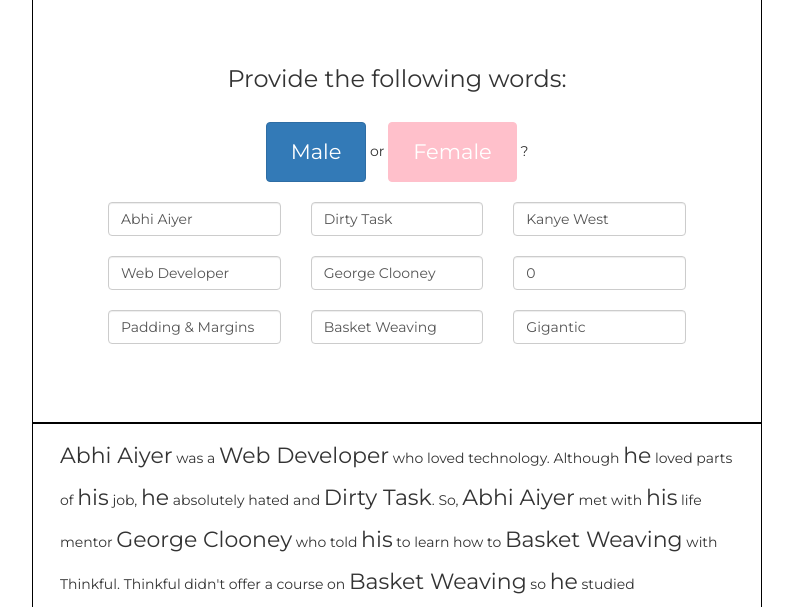
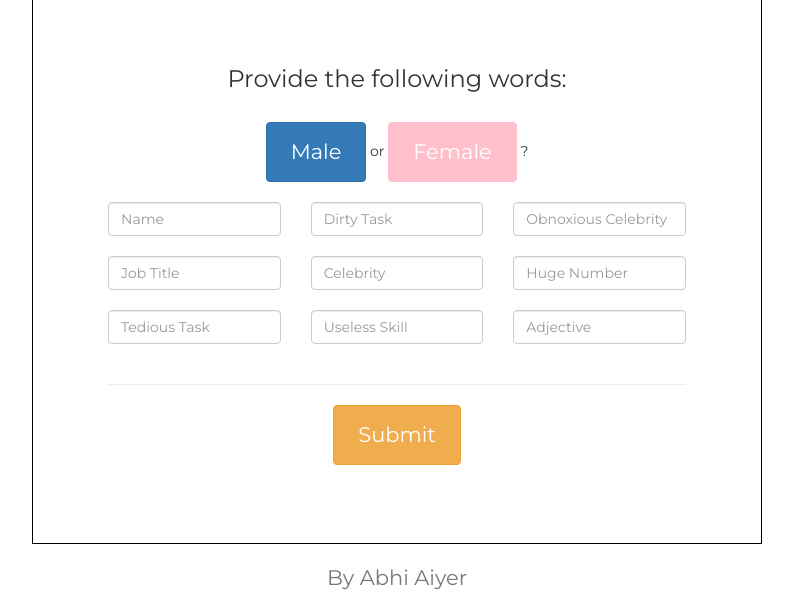
Before and after one commit to abhiaiyer91/adlibs, a plain HTML site: page index.html in a window 1280 px wide. Shown: the part 193-800 px from the top of the page, without its empty margins (243-1036 px from the left). Drawn offline with nearby package versions, Linux system fonts and the light colour scheme; some packages are replaced by stand-ins of ours; files that its build step writes are made by us from their sources.

Commit message:
Form Requirements Click Events

```diff
--- a/scripts/controllers/main.js
+++ b/scripts/controllers/main.js
@@ -2,19 +2,7 @@
 
 angular.module('adlibsApp')
   .controller('MainCtrl', function ($scope) {
-    $scope.adlib =
-    	{
-    		name: 'Abhi Aiyer',
-    		dirty: 'Dirty Task',
-    		obnox: 'Kanye West',
-    		job: 'Web Developer',
-    		celebrity: 'George Clooney',
-    		bignumber: 0,
-    		tedious: 'Padding & Margins',
-    		useless: 'Basket Weaving',
-    		adj: 'Gigantic'
-
-    	};
+    $scope.madlibs = $scope.adlib;
 
     $scope.gender =
     	{
@@ -44,4 +32,18 @@ angular.module('adlibsApp')
    		$scope.gender.female.valid = true;
    };
 
+   $scope.form = true;
+
+   $scope.submit = function () {
+      console.log($scope.adlib);
+      $scope.story = true;
+      $scope.form = false;
+   }
+
+   $scope.reset = function (){
+      $scope.story = false;
+      $scope.form = true;
+      $scope.madlibs = $scope.adlibs;
+   }
+
   });
--- a/views/main.html
+++ b/views/main.html
@@ -1,6 +1,6 @@
 
 <div class="container box">
-<div class="jumbotron">
+<div class="jumbotron" ng-show="form">
   <h3>Provide the following words:</h3>
   <br>
 
@@ -9,50 +9,56 @@
       <button class="btn btn-danger pink" ng-class="{active: gender.female.valid ===true}" ng-click="clickFemale()">Female</button> ?
   </div>
 <br>
+
+  <form ng-submit="submit()">
     <div class="row">
       <div class="col-sm-4">
-         <input type="text" ng-click="adlib.name = ''" ng-model="adlib.name" class="form-control" placeholder="Name">
+           <input type="text" ng-click="madlibs.name = ''" ng-model="madlibs.name" class="form-control" placeholder="Name" required>
       </div>
       <div class="col-sm-4">
-         <input type="text" ng-click="adlib.dirty = ''" ng-model="adlib.dirty" class="form-control" placeholder="Dirty Task">
+           <input type="text" ng-click="madlibs.dirty = ''" ng-model="madlibs.dirty" class="form-control" placeholder="Dirty Task" required>
       </div>
       <div class="col-sm-4">
-         <input type="text" ng-click="adlib.obnox = ''" ng-model="adlib.obnox" class="form-control" placeholder="Obnoxious Celebrity">
+           <input type="text" ng-click="madlibs.obnox = ''" ng-model="madlibs.obnox" class="form-control" placeholder="Obnoxious Celebrity" required>
       </div>
     </div>
     <br>
     <div class="row">
       <div class="col-sm-4">
-         <input type="text" ng-click="adlib.job = ''" ng-model="adlib.job" class="form-control" placeholder="Job Title">
+           <input type="text" ng-click="madlibs.job = ''" ng-model="madlibs.job" class="form-control" placeholder="Job Title" required>
       </div>
       <div class="col-sm-4">
-         <input type="text" ng-click="adlib.celebrity = ''" ng-model="adlib.celebrity" class="form-control" placeholder="Celebrity">
+           <input type="text" ng-click="madlibs.celebrity = ''" ng-model="madlibs.celebrity" class="form-control" placeholder="Celebrity" required>
       </div>
       <div class="col-sm-4">
-         <input type="number" ng-click="adlib.bignumber = ''"  ng-model="adlib.bignumber" class="form-control" placeholder="Huge Number">
+           <input type="number" ng-click="madlibs.bignumber = ''"  ng-model="madlibs.bignumber" class="form-control" placeholder="Huge Number" required>
       </div>
     </div>
     <br>
     <div class="row">
       <div class="col-sm-4">
-         <input type="text" ng-click="adlib.tedious = ''" ng-model="adlib.tedious" class="form-control" placeholder="Tedious Task">
+           <input type="text" ng-click="madlibs.tedious = ''" ng-model="madlibs.tedious" class="form-control" placeholder="Tedious Task" required>
       </div>
       <div class="col-sm-4">
-         <input type="text" ng-click="adlib.useless = ''" ng-model="adlib.useless" class="form-control" placeholder="Useless Skill">
+           <input type="text" ng-click="madlibs.useless = ''" ng-model="madlibs.useless" class="form-control" placeholder="Useless Skill" required>
       </div>
       <div class="col-sm-4">
-         <input type="text" ng-click="adlib.adj = ''" ng-model="adlib.adj" class="form-control" placeholder="Adjective">
+           <input type="text" ng-click="madlibs.adj = ''" ng-model="madlibs.adj" class="form-control" placeholder="Adjective" required>
       </div>
     </div>
+    <br>
+    <hr>
+    <input type="submit" value="Submit" class="btn btn-warning"/>
+  </form>
 </div>
 </div>
 
 
-<section class="box container">
+<section class="box container" ng-show="story">
   <div class="row">
     <div class="col-sm-12">
       <div class="story">
-        <span>{{adlib.name}}</span> was a <span>{{adlib.job}}</span> who loved technology. Although
+        <span>{{madlibs.name}}</span> was a <span>{{madlibs.job}}</span> who loved technology. Although
             <span ng-if="gender.male.valid === false && gender.female.valid === false">{{gender.male.he}}</span>
             <span ng-if="gender.male.valid === true">{{gender.male.he}}</span>
             <span ng-if="gender.female.valid === true">{{gender.female.she}}</span> loved parts of
@@ -61,12 +67,12 @@
             <span ng-if="gender.female.valid === true">{{gender.female.her}}</span>  job,
             <span ng-if="gender.male.valid === false && gender.female.valid === false">{{gender.male.he}}</span>
             <span ng-if="gender.male.valid === true">{{gender.male.he}}</span>
-            <span ng-if="gender.female.valid === true">{{gender.female.she}}</span> absolutely hated  <span>{{adlb.tedious}}</span> and <span>{{adlib.dirty}}</span>. So, <span>{{adlib.name}}</span> met with             <span ng-if="gender.male.valid === false && gender.female.valid === false">{{gender.male.his}}</span>
+            <span ng-if="gender.female.valid === true">{{gender.female.she}}</span> absolutely hated  <span>{{adlb.tedious}}</span> and <span>{{madlibs.dirty}}</span>. So, <span>{{madlibs.name}}</span> met with             <span ng-if="gender.male.valid === false && gender.female.valid === false">{{gender.male.his}}</span>
             <span ng-if="gender.male.valid === true">{{gender.male.his}}</span>
-            <span ng-if="gender.female.valid === true">{{gender.female.her}}</span> life mentor <span>{{adlib.celebrity}}</span> who told
+            <span ng-if="gender.female.valid === true">{{gender.female.her}}</span> life mentor <span>{{madlibs.celebrity}}</span> who told
             <span ng-if="gender.male.valid === false && gender.female.valid === false">{{gender.male.his}}</span>
             <span ng-if="gender.male.valid === true">{{gender.male.his}}</span>
-            <span ng-if="gender.female.valid === true">{{gender.female.her}}</span> to learn how to <span>{{adlib.useless}}</span> with Thinkful. Thinkful didn't offer a course on <span>{{adlib.useless}}</span> so
+            <span ng-if="gender.female.valid === true">{{gender.female.her}}</span> to learn how to <span>{{madlibs.useless}}</span> with Thinkful. Thinkful didn't offer a course on <span>{{madlibs.useless}}</span> so
             <span ng-if="gender.male.valid === false && gender.female.valid === false">{{gender.male.he}}</span>
             <span ng-if="gender.male.valid === true">{{gender.male.he}}</span>
             <span ng-if="gender.female.valid === true">{{gender.female.she}}</span> studied programming instead.
@@ -80,9 +86,12 @@
         What a great decision! With
             <span ng-if="gender.male.valid === false && gender.female.valid === false">{{gender.male.his}}</span>
             <span ng-if="gender.male.valid === true">{{gender.male.his}}</span>
-            <span ng-if="gender.female.valid === true">{{gender.female.her}}</span> new skills, <span>{{adlib.name}}</span> built a(n) <span>{{adlib.adj}}</span> robot named <span>{{adlib.obnox}}</span> that not only loved {{adlib.dirty}} but did it <span>{{adlib.bignumber}}</span> times faster.
+            <span ng-if="gender.female.valid === true">{{gender.female.her}}</span> new skills, <span>{{madlibs.name}}</span> built a(n) <span>{{madlibs.adj}}</span> robot named <span>{{madlibs.obnox}}</span> that not only loved {{madlibs.dirty}} but did it <span>{{madlibs.bignumber}}</span> times faster.
       </div>
 
     </div>
   </div>
+  <br> <hr>
+
+  <button class="btn btn-danger" ng-click="reset()">Reset!</button>
 </section>
```
Lines whose indentation alone changed are shown as unchanged.
